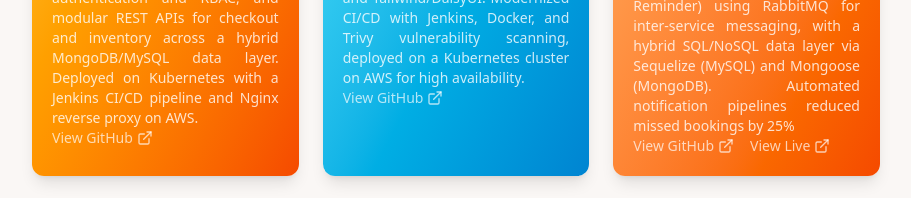
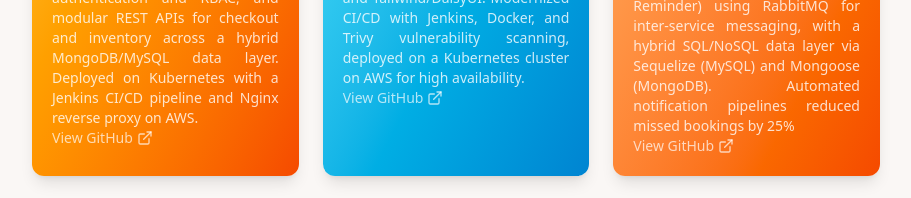
Before and after one commit to Saroj-kr-tharu/Portfolio, a React (Vite) app: page / in a window 1280 px wide. Shown: the part 1900-2098 px from the top of the page, without its empty margins (184-1095 px from the left). Built offline with nearby package versions, Linux system fonts and the light colour scheme.

Commit message:
update movie bookin

```diff
--- a/src/UserData/UserData.js
+++ b/src/UserData/UserData.js
@@ -49,7 +49,6 @@
     details: 'Event-driven microservices backend (Auth, Payment, Reminder) using RabbitMQ for inter-service messaging, with a hybrid SQL/NoSQL data layer via Sequelize (MySQL) and Mongoose (MongoDB). Automated notification pipelines reduced missed bookings by 25%',
     photo: '/images/projects/BookMyCinema.png',
     github_link: 'https://github.com/Saroj-kr-tharu/OnlineMovieBooking-Fortend',
-    live_link: 'https://online-movie-booking-fortend.vercel.app/',
     gradient_look: 'bg-gradient-to-br from-orange-300 to-orange-600'
   },
 
```
